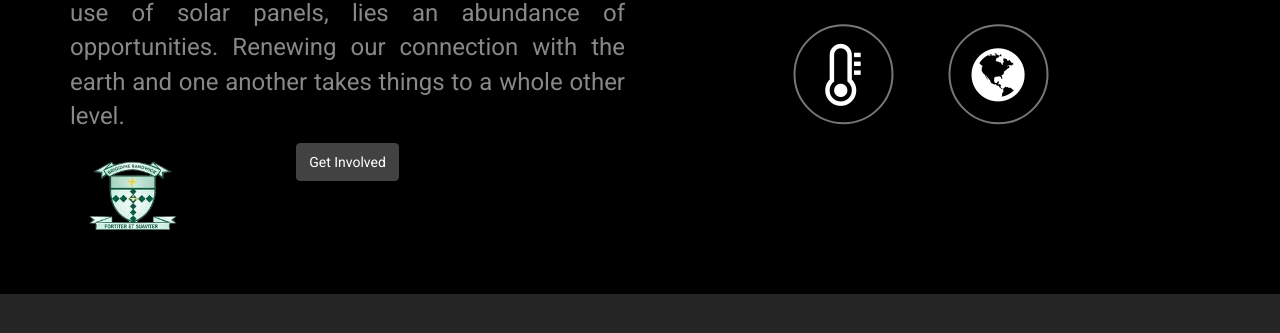
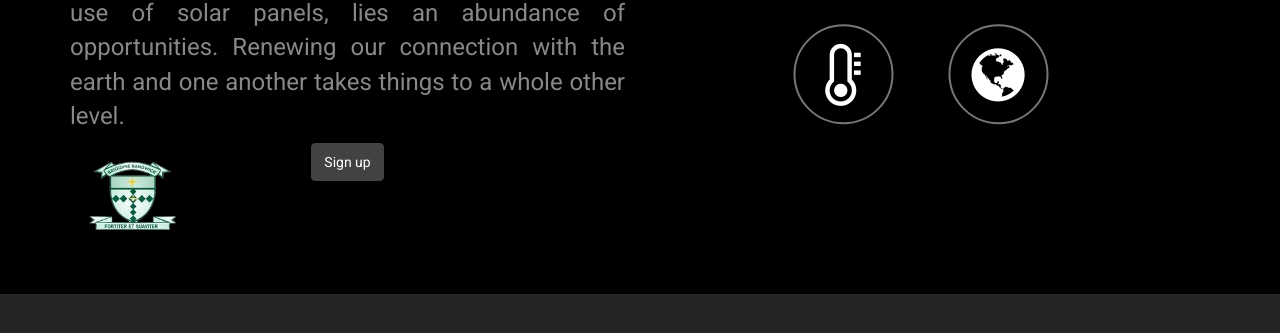
Before and after one commit to samyalv04/brigidine.powertracker.com.au, a Jekyll site: the page built from about/index.html, in a window 1280 px wide. Shown: the part 546-879 px from the top of the page. Built offline with Jekyll 4.4.1, drawn with Linux system fonts in a browser that asks for light colours.

Commit message:
Update index.html

```diff
--- a/about/index.html
+++ b/about/index.html
@@ -22,7 +22,7 @@ bodyclass: "page-about"
                 </div>
                 <div class="col-xs-6">
                     <a href="/contact" class="btn btn-default">
-                        Get Involved
+                        Sign up
                     </a>
                 </div>
                 <div class="col-xs-3">
```
